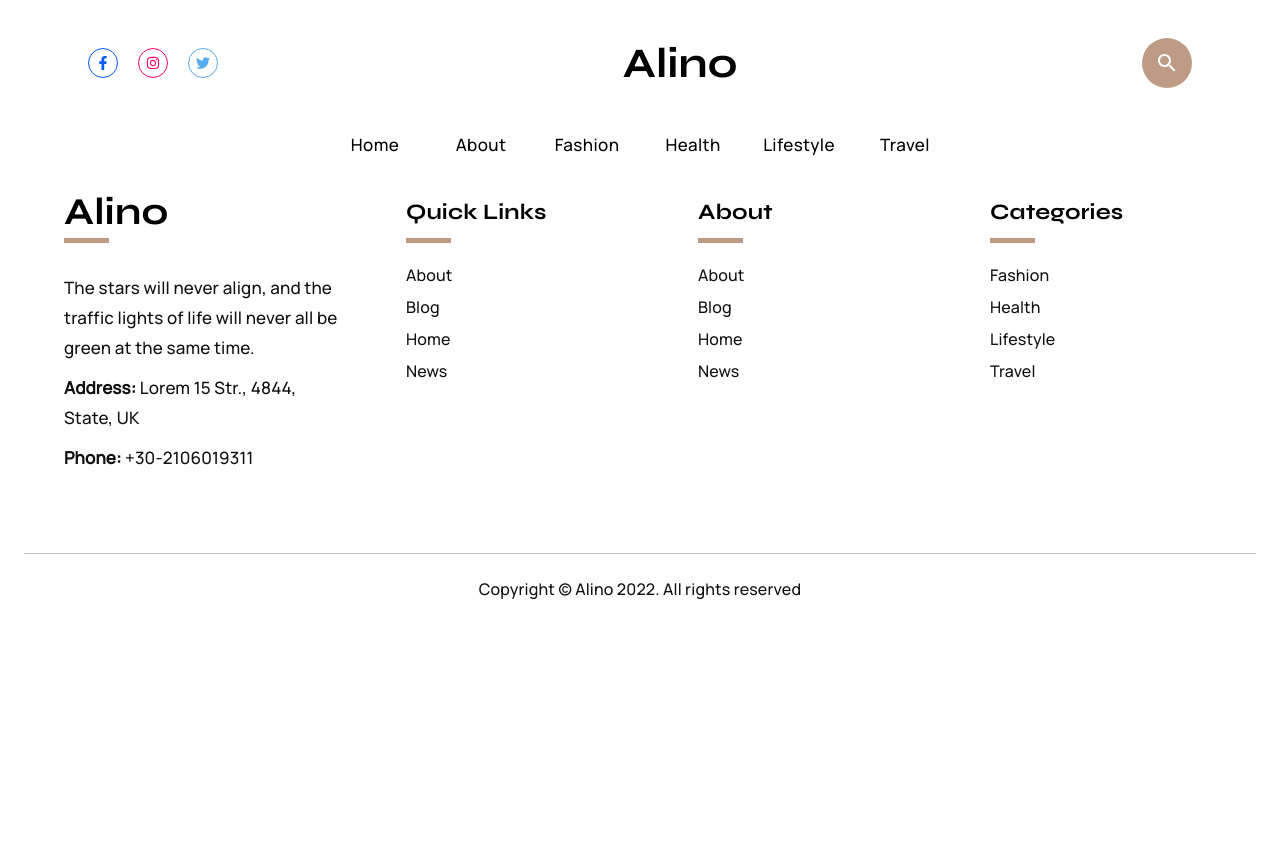
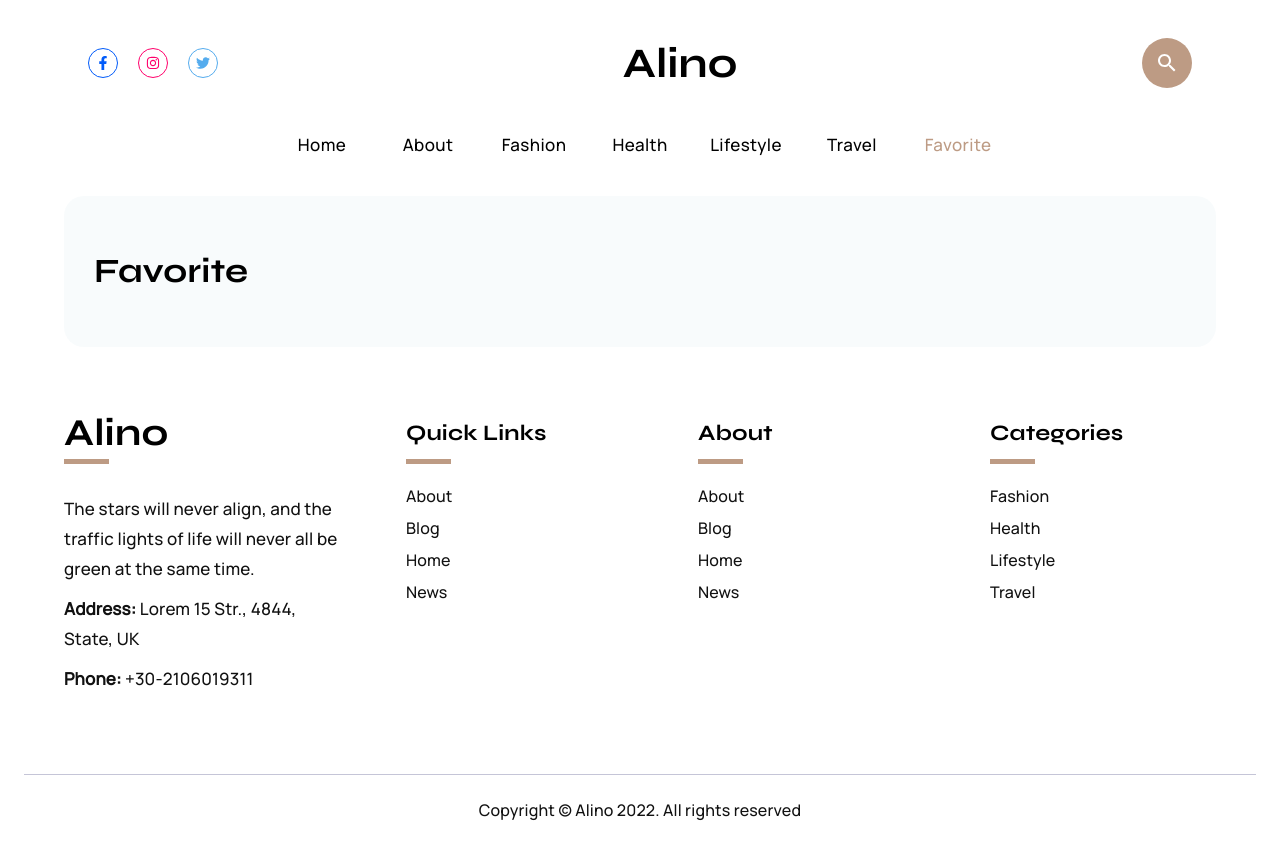
Before and after one commit to AnatoliiZh/react-project-control, a React (Create React App) app: page /favorite in a window 1280 px wide. Before the commit the page ends 800 px from the top, so only its background shows below. Built offline with nearby package versions, Linux system fonts and the light colour scheme.

Commit message:
continue

```diff
--- /dev/null
+++ b/src/Pages/FavoritePage/FavoritePage.tsx
@@ -0,0 +1,26 @@
+import React from 'react'
+import { Card, CardContent, Container } from '@mui/material'
+import { Grid } from '@mui/material'
+import 'Pages/Pages.scss'
+import ArticlesList from 'components/Articles/ArticlesList'
+
+type Props = {
+    changeLike: (id: number) => void
+    articlesLikeState: ArticlesLikeState
+}
+
+type ArticlesLikeState = {
+    [id: number]: boolean
+}
+
+const FavoritePage = ({ changeLike, articlesLikeState }: Props) => {
+  return (
+    <Container maxWidth="lg">
+            <div className="title">Favorite</div>
+
+
+        </Container>
+  )
+}
+
+export default FavoritePage
--- a/src/components/Menu/Menu.tsx
+++ b/src/components/Menu/Menu.tsx
@@ -11,6 +11,7 @@ const Menu = (props: Props) => {
                 <MenuItem to="/health">Health</MenuItem>
                 <MenuItem to="/lifestyle">Lifestyle</MenuItem>
                 <MenuItem to="/travel">Travel</MenuItem>
+                <MenuItem to="/favorite">Favorite</MenuItem>
             </div>
         </>
     )
--- a/src/container/Main/Main.tsx
+++ b/src/container/Main/Main.tsx
@@ -7,6 +7,7 @@ import FashionPage from 'Pages/FashionPage/FashionPage'
 import { Routes, Route } from 'react-router-dom'
 import 'swiper/css/bundle'
 import AboutPage from 'Pages/AboutPage/AboutPage'
+import FavoritePage from 'Pages/FavoritePage/FavoritePage'
 
 type Props = {
     changeLike: (id: number) => void
@@ -35,6 +36,8 @@ const Main = ({ changeLike, articlesLikeState }: Props) => {
             <Route path="health" element={<HealthPage />} />
             <Route path="lifestyle" element={<LifestylePage />} />
             <Route path="travel" element={<TravelPage />} />
+            <Route path="favorite" element={<FavoritePage changeLike={changeLike}
+                        articlesLikeState={articlesLikeState}/>} />
         </Routes>
         // </Container>
     )
```
